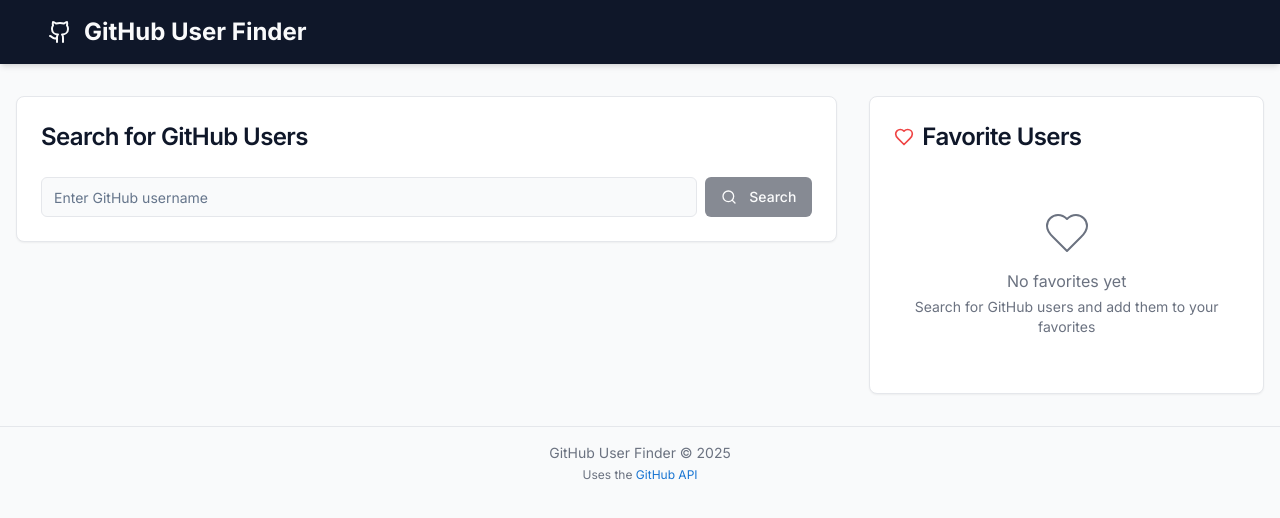
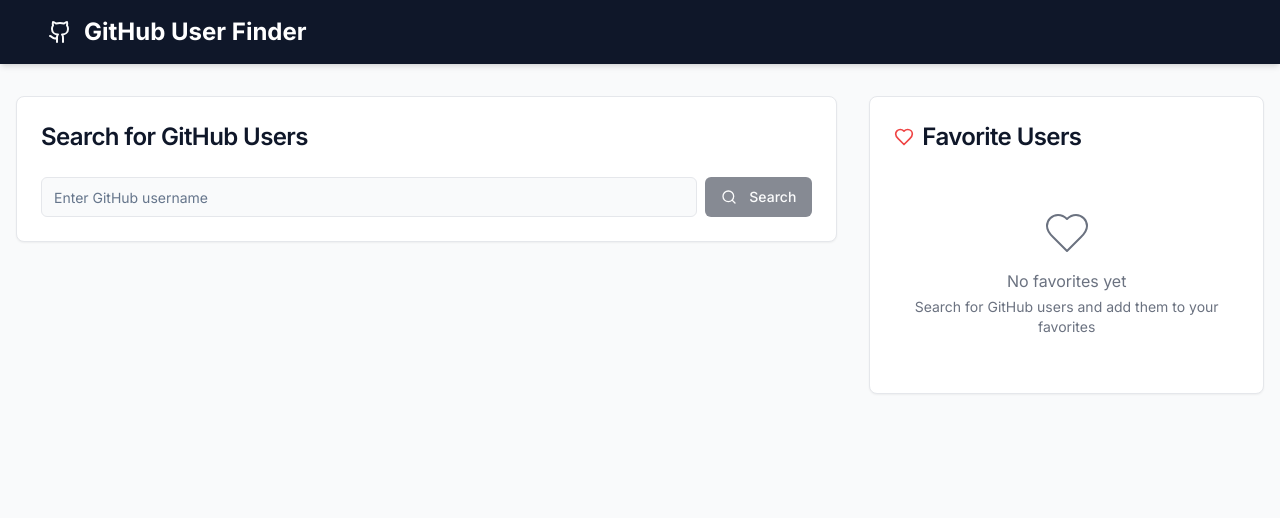
Before and after one commit to amanyadav21/github-profile-finder, a React (Vite) app: page / in a window 1280 px wide. Shown: the top 518 px of the page. Built offline with nearby package versions, Linux system fonts and the light colour scheme.

Commit message:
Remove Footer From main page

```diff
--- a/src/pages/Index.tsx
+++ b/src/pages/Index.tsx
@@ -50,7 +50,7 @@ const Index = () => {
       <header className="bg-primary text-primary-foreground p-4 shadow-md">
         <div className="container mx-auto flex items-center gap-3">
           <Github className="h-6 w-6" />
-          <h1 className="text-2xl font-bold">GitHub User Finder</h1>
+          <h1 className="text-2xl font-bold text-white">GitHub User Finder</h1>
         </div>
       </header>
       <main className="container mx-auto px-4 py-8">
@@ -90,14 +90,14 @@ const Index = () => {
         </div>
       </main>
 
-      <footer className="bg-background border-t mt-auto py-4">
+      {/* <footer className="bg-background border-t mt-auto py-4">
         <div className="container mx-auto text-center text-gray-500 text-sm">
           <p>GitHub User Finder &copy; {new Date().getFullYear()}</p>
           <p className="text-xs mt-1">
             Uses the <a href="https://docs.github.com/en/rest" target="_blank" rel="noopener noreferrer" className="text-accent hover:underline">GitHub API</a>
           </p>
         </div>
-      </footer>
+      </footer> */}
     </div>
   );
 };
```
